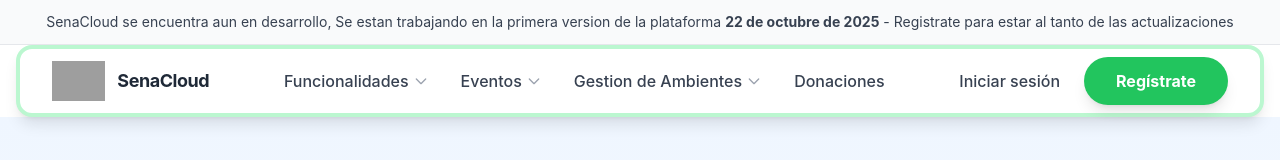
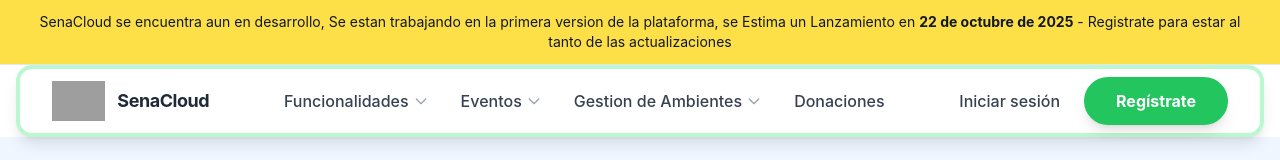
Before and after one commit to DevCat-HGS/SenaCloud, a React (Vite) app: page / in a window 1280 px wide. Shown: the top 160 px of the page. Built offline with nearby package versions, Linux system fonts and the light colour scheme; grey boxes are pictures that could not be loaded.

Commit message:
cambios updaate

```diff
--- a/src/App.tsx
+++ b/src/App.tsx
@@ -21,10 +21,10 @@ function App() {
           <div className="min-h-screen bg-white relative">
             <SupportButton />
             {/* Top Banner */}
-            <div className="bg-gray-50 border-b border-gray-200">
+            <div className="bg-yellow-300 border-b border-gray-200">
               <div className="max-w-7xl mx-auto px-4 sm:px-6 lg:px-8 py-3 text-center">
-                <p className="text-sm text-gray-700">
-                  SenaCloud se encuentra aun en desarrollo, Se estan trabajando en la primera version de la plataforma{' '}
+                <p className="text-sm text-gray-900">
+                  SenaCloud se encuentra aun en desarrollo, Se estan trabajando en la primera version de la plataforma, se Estima un Lanzamiento en{' '}
                   <strong>22 de octubre de 2025</strong> - Registrate para estar al tanto de las actualizaciones
                 </p>
               </div>
```
